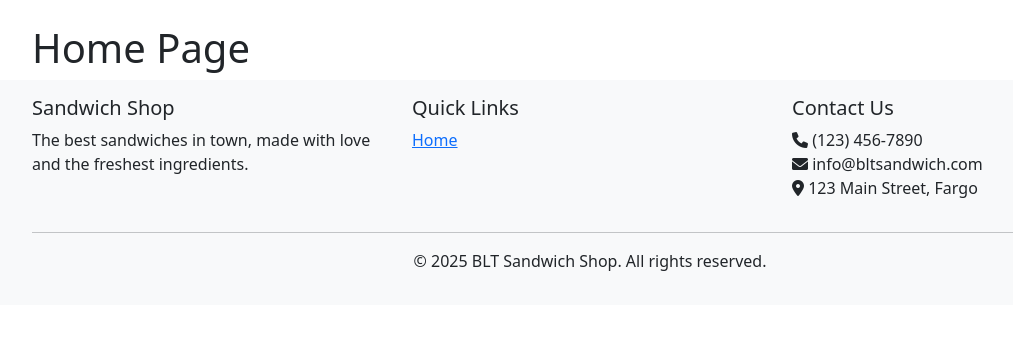
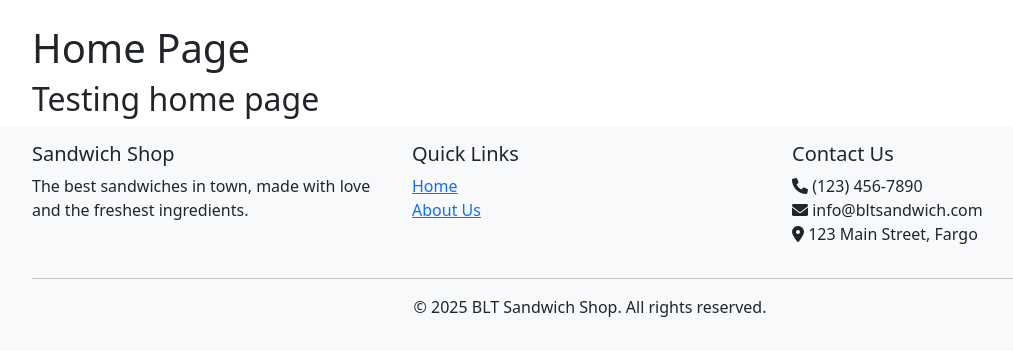
Before and after one commit to BenjaminArthurSchulz/CSCI313SandwichShop, a Django app: page / in a window 1280 px wide. Shown: the part 62-418 px from the top of the page, without its empty margins (50-1063 px from the left). Run offline with Django 5.2, Linux system fonts and the light colour scheme.

Commit message:
Added About us Link in footer

```diff
--- a/websiteBackend/main/templates/main/base.html
+++ b/websiteBackend/main/templates/main/base.html
@@ -87,6 +87,7 @@
                     <h5>Quick Links</h5>
                     <ul class="list-unstyled">
                         <li><a href="{% url 'home' %}">Home</a></li>
+                        <li><a href="{% url 'about-us' %}">About Us</a></li>
 
                     </ul>
                 </div>
--- a/websiteBackend/main/templates/main/home.html
+++ b/websiteBackend/main/templates/main/home.html
@@ -1,5 +1,22 @@
 {% extends 'main/base.html'%}
 {% block title %}Home Page{% endblock %}
 {% block content %}
-<h1>Home Page</h1>
+<!Doctype html>
+<html lang="en">
+  <head>
+    <meta charset="utf-8" />
+    <meta http-equiv="X-UA-Compatible" content="IE=edge" />
+    <title>Home | BLT Sandwich Shop</title>
+    <meta name="description" content="BLT sandwich shop home page" />
+    <meta
+      name="viewport"
+      content="width=device-width, initial-scale=1, shrink-to-fit=no"
+    />
+  </head>
+
+  <body>
+    <h1>Home Page</h1>
+    <h2>Testing home page</h2>
+  </body>
+</html>
 {% endblock %}
--- a/websiteBackend/main/urls.py
+++ b/websiteBackend/main/urls.py
@@ -8,6 +8,7 @@ urlpatterns = [
     path("home", views.home, name="home"),
     path("sign-up", views.sign_up, name="sign-up"),
     path("", include("django.contrib.auth.urls")),
+    path("about-us", views.about_us, name="about-us"),
 
 
 ]
--- a/websiteBackend/main/views.py
+++ b/websiteBackend/main/views.py
@@ -30,3 +30,6 @@ close_old_connections()
 def LogOut(request):
     logout(request)
     return redirect("/login/")
+
+def about_us(request):
+    return render(request, "main/aboutUs.html")
```
